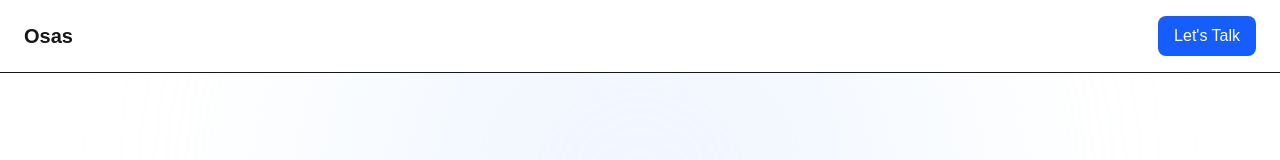
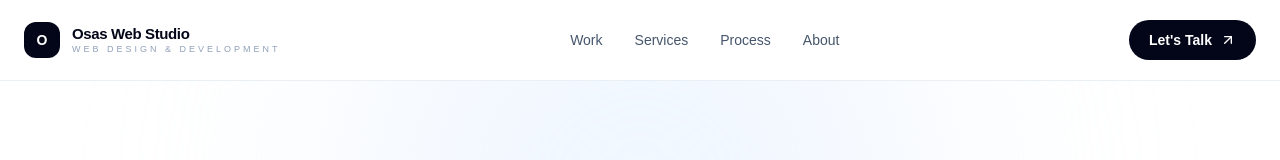
Before and after one commit to Emmanuel-Oseyamen/osas-portfolio, a Next.js app: page / in a window 1280 px wide. Shown: the top 160 px of the page. Built offline with nearby package versions, Linux system fonts and the light colour scheme.

Commit message:
Update Navbar.tsx

```diff
--- a/src/components/Navbar.tsx
+++ b/src/components/Navbar.tsx
@@ -1,22 +1,240 @@
-// src/components/Navbar.tsx
+"use client";
+
+import { useState } from "react";
+import { Menu, X, ArrowUpRight } from "lucide-react";
 
 export default function Navbar() {
+  const [open, setOpen] = useState(false);
+
+  const closeMenu = () => setOpen(false);
+
   return (
-    <nav className="sticky top-0 z-50 border-b bg-white">
-      <div className="mx-auto flex max-w-7xl items-center justify-between px-6 py-4">
-        <h1 className="text-xl font-bold">
-          Osas
-        </h1>
+    <header className="sticky top-0 z-50 border-b border-slate-200/70 bg-white/90 backdrop-blur-xl">
+
+      <nav className="mx-auto flex h-20 max-w-7xl items-center justify-between px-6">
+
+        {/* =====================================================
+            BRAND
+        ===================================================== */}
+
+        <a
+          href="/"
+          onClick={closeMenu}
+          className="group flex items-center gap-3"
+        >
+
+          {/* Logo mark */}
+
+          <div className="flex h-9 w-9 items-center justify-center rounded-xl bg-slate-950 text-sm font-bold text-white transition duration-300 group-hover:bg-blue-600">
+            O
+          </div>
+
+          {/* Brand */}
+
+          <div className="leading-none">
+
+            <p className="text-[15px] font-bold tracking-tight text-slate-950">
+              Osas Web Studio
+            </p>
+
+            <p className="mt-1 text-[9px] font-medium uppercase tracking-[3px] text-slate-400">
+              Web Design & Development
+            </p>
+
+          </div>
+
+        </a>
+
+
+        {/* =====================================================
+            DESKTOP NAVIGATION
+        ===================================================== */}
+
+        <div className="hidden items-center gap-8 md:flex">
+
+          <a
+            href="#portfolio"
+            className="text-sm font-medium text-slate-600 transition hover:text-slate-950"
+          >
+            Work
+          </a>
+
+          <a
+            href="#services"
+            className="text-sm font-medium text-slate-600 transition hover:text-slate-950"
+          >
+            Services
+          </a>
+
+          <a
+            href="#process"
+            className="text-sm font-medium text-slate-600 transition hover:text-slate-950"
+          >
+            Process
+          </a>
+
+          <a
+            href="#about"
+            className="text-sm font-medium text-slate-600 transition hover:text-slate-950"
+          >
+            About
+          </a>
+
+        </div>
+
+
+        {/* =====================================================
+            DESKTOP CTA
+        ===================================================== */}
+
+        <div className="hidden md:block">
 
           <a
             href="https://wa.me/2347079989263?text=Hi%20Osas,%20I'd%20like%20to%20discuss%20a%20website."
             target="_blank"
             rel="noopener noreferrer"
-          className="rounded-lg bg-blue-600 px-4 py-2 text-white"
+            className="
+              group
+              inline-flex
+              items-center
+              gap-2
+              rounded-full
+              bg-slate-950
+              px-5
+              py-2.5
+              text-sm
+              font-semibold
+              text-white
+              transition-all
+              duration-300
+              hover:-translate-y-0.5
+              hover:bg-blue-600
+            "
           >
             Let's Talk
+
+            <ArrowUpRight
+              size={16}
+              className="transition-transform duration-300 group-hover:translate-x-0.5 group-hover:-translate-y-0.5"
+            />
+
           </a>
+
         </div>
+
+
+        {/* =====================================================
+            MOBILE MENU BUTTON
+        ===================================================== */}
+
+        <button
+          type="button"
+          onClick={() => setOpen(!open)}
+          aria-label={open ? "Close menu" : "Open menu"}
+          className="
+            flex
+            h-10
+            w-10
+            items-center
+            justify-center
+            rounded-full
+            border
+            border-slate-200
+            text-slate-900
+            transition
+            hover:bg-slate-50
+            md:hidden
+          "
+        >
+          {open ? <X size={20} /> : <Menu size={20} />}
+        </button>
+
       </nav>
+
+
+      {/* =====================================================
+          MOBILE MENU
+      ===================================================== */}
+
+      {open && (
+
+        <div className="border-t border-slate-200 bg-white md:hidden">
+
+          <div className="mx-auto max-w-7xl px-6 py-6">
+
+            <div className="flex flex-col">
+
+              <a
+                href="#portfolio"
+                onClick={closeMenu}
+                className="border-b border-slate-100 py-4 text-base font-medium text-slate-800"
+              >
+                Work
+              </a>
+
+              <a
+                href="#services"
+                onClick={closeMenu}
+                className="border-b border-slate-100 py-4 text-base font-medium text-slate-800"
+              >
+                Services
+              </a>
+
+              <a
+                href="#process"
+                onClick={closeMenu}
+                className="border-b border-slate-100 py-4 text-base font-medium text-slate-800"
+              >
+                Process
+              </a>
+
+              <a
+                href="#about"
+                onClick={closeMenu}
+                className="border-b border-slate-100 py-4 text-base font-medium text-slate-800"
+              >
+                About
+              </a>
+
+            </div>
+
+
+            {/* Mobile CTA */}
+
+            <a
+              href="https://wa.me/2347079989263?text=Hi%20Osas,%20I'd%20like%20to%20discuss%20a%20website."
+              target="_blank"
+              rel="noopener noreferrer"
+              onClick={closeMenu}
+              className="
+                mt-6
+                flex
+                items-center
+                justify-center
+                gap-2
+                rounded-full
+                bg-slate-950
+                px-6
+                py-4
+                text-sm
+                font-semibold
+                text-white
+                transition
+                hover:bg-blue-600
+              "
+            >
+              Start a Project
+
+              <ArrowUpRight size={17} />
+
+            </a>
+
+          </div>
+
+        </div>
+
+      )}
+
+    </header>
   );
 }
```
Lines whose indentation alone changed are shown as unchanged.
